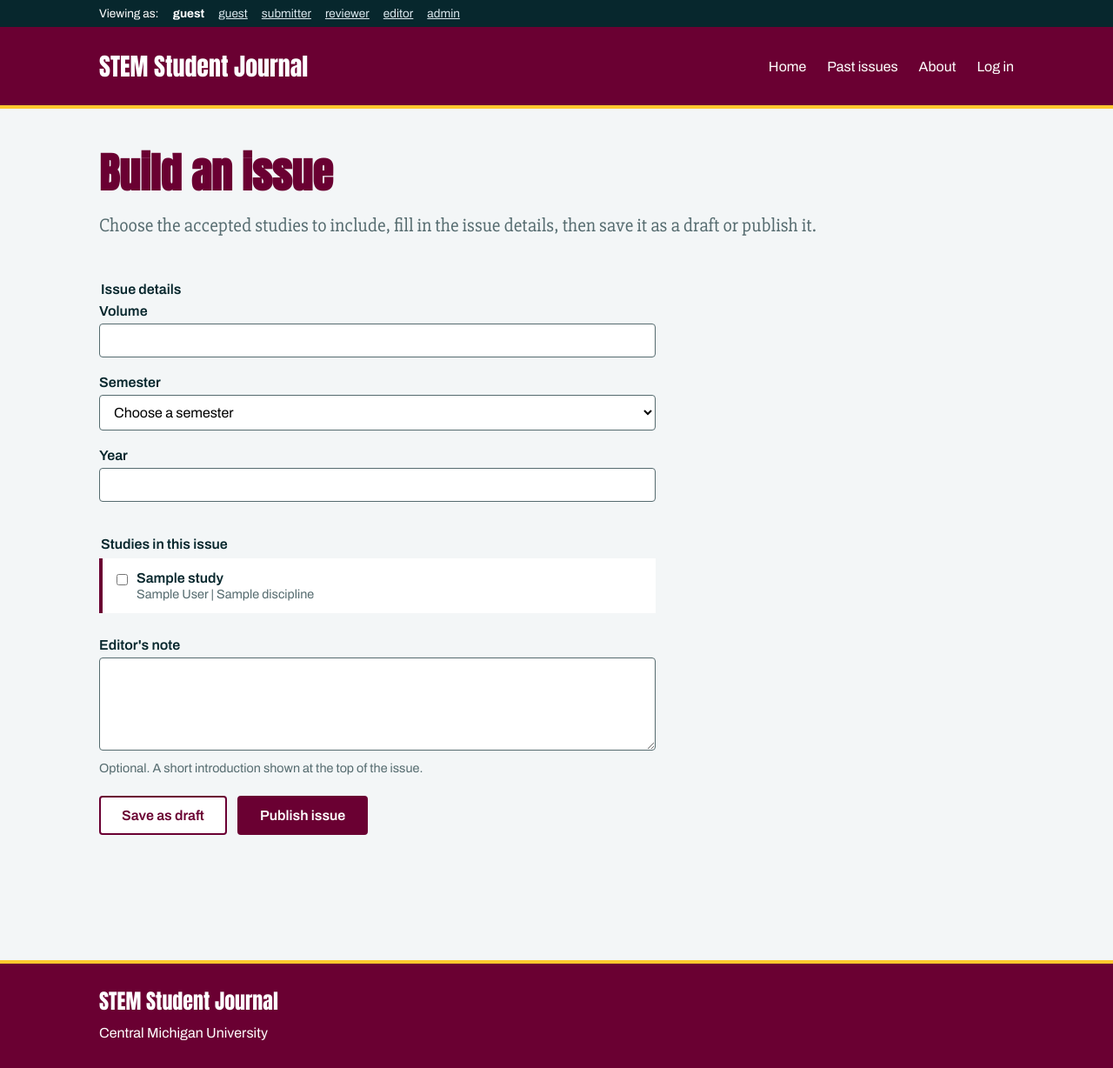
After one commit to IoannisTzor/Undergraduate-Research-Journal-Portal, a Flask app: template templates/build_issue.html in a window 1280 px wide. The commit adds this page. Shown: the whole page at 87% size. Run offline with Flask 3, Linux system fonts and the light colour scheme; the template is opened without the code that fills it: most values are stand-ins (such as "Sample title", 1, 10 or a date in 2020).

Commit message:
revamped the css for more clarity and built the build issue page

```diff
--- a/app.py
+++ b/app.py
@@ -79,6 +79,29 @@ SAMPLE_SUBMISSIONS = [
         "author": "Omar Haddad",
         "reviewers": [],
     },
+        {
+        "id": 5,
+        "title": "Graph coloring for exam scheduling",
+        "discipline": "Mathematics",
+        "submitted": "August 28, 2026",
+        "status": "accepted",
+        "author": "Lena Fischer",
+        "reviewers": [
+            {"name": "Dr. Ana Ruiz", "review_status": "submitted"},
+        ],
+    },
+    {
+        "id": 6,
+        "title": "Antibacterial properties of local honey",
+        "discipline": "Chemistry",
+        "submitted": "September 4, 2026",
+        "status": "accepted",
+        "author": "Marcus Bell",
+        "reviewers": [
+            {"name": "Sam Carter", "review_status": "submitted"},
+            {"name": "Dr. Maria Lopez", "review_status": "submitted"},
+        ],
+    },
 ]
 SAMPLE_ASSIGNMENTS = [
     {
@@ -102,6 +125,14 @@ SAMPLE_ASSIGNMENTS = [
     },
 ]
 SAMPLE_REVIEWERS = ["Dr. Maria Lopez", "Dr. Ken Wu", "Sam Carter", "Dr. Ana Ruiz"]
+
+SAMPLE_USERS = [
+    {"id": 1, "name": "Jane Doe", "email": "doe1j@cmich.edu", "role": "submitter", "joined": "August 30, 2026"},
+    {"id": 2, "name": "Dr. Maria Lopez", "email": "lopez1m@cmich.edu", "role": "reviewer", "joined": "August 12, 2026"},
+    {"id": 3, "name": "Sam Carter", "email": "carte1s@cmich.edu", "role": "reviewer", "joined": "September 2, 2026"},
+    {"id": 4, "name": "Kathryn Bleicher", "email": "bleic1k@cmich.edu", "role": "editor", "joined": "August 1, 2026"},
+    {"id": 5, "name": "Site Admin", "email": "admin@cmich.edu", "role": "admin", "joined": "August 1, 2026"},
+]
 
 @app.route("/")
 def home():
@@ -192,3 +223,14 @@ def manage_submission(submission_id):
 @app.errorhandler(404)
 def page_not_found(error):
     return render_template("404.html"), 404
+
+@app.route("/editor/build-issue")
+@role_required("editor")
+def build_issue():
+    accepted = [s for s in SAMPLE_SUBMISSIONS if s["status"] == "accepted"]
+    return render_template("build_issue.html", accepted=accepted)
+
+@app.route("/admin/users")
+@role_required("admin")
+def manage_users():
+    return render_template("manage_users.html", users=SAMPLE_USERS)
--- a/static/css/style.css
+++ b/static/css/style.css
@@ -1,10 +1,22 @@
-/* ===== Colours and fonts ===== */
+/* ==========================================================================
+   STEM Student Journal stylesheet
+   Sections:
+    1. Colours and fonts      7. Buttons            13. Status labels
+    2. Reset                  8. Page text          14. Details list
+    3. Base styles            9. Article list       15. Submission and review pages
+    4. Layout                10. Past issues        16. Manage submission
+    5. Header                11. Forms              17. Build an issue
+    6. Footer                12. Tables             18. Developer role switcher
+   ========================================================================== */
+
+
+/* ===== 1. Colours and fonts ===== */
 :root {
   /* CMU primary colours */
   --maroon: #6A0032;
   --gold: #FFC82E;
 
-  /* CMU secondary colours we'll use */
+  /* CMU secondary colours we use */
   --background: #F3F6F7;
   --light-blue: #DBE8EE;
   --text: #07272D;
@@ -14,10 +26,18 @@
   --font-heading: "Anton", sans-serif;
   --font-subhead: "Slabo 27px", serif;
   --font-body: "Archivo", sans-serif;
+}
 
-  /* === Base Styles === */
 
-  body{
+/* ===== 2. Reset ===== */
+* {
+  box-sizing: border-box;
+  margin: 0;
+}
+
+
+/* ===== 3. Base styles ===== */
+body {
   font-family: var(--font-body);
   color: var(--text);
   background-color: var(--background);
@@ -25,27 +45,44 @@
   display: flex;
   flex-direction: column;
 }
+
 main {
   flex: 1;
 }
+
 main section {
   margin-bottom: 48px;
 }
-  h1,h2,h3{
+
+h1,
+h2,
+h3 {
   font-family: var(--font-heading);
   color: var(--maroon);
+}
+
+h1 {
+  font-size: 3rem;
+  line-height: 1.1;
+  margin-bottom: 16px;
+}
+
+h2 {
+  font-size: 2rem;
+  margin-bottom: 16px;
+}
+
+p {
+  margin-bottom: 12px;
+  line-height: 1.6;
 }
 
 a {
   color: var(--maroon);
 }
 
-  * {
-  box-sizing: border-box;
-  margin: 0;
-}
 
-  /* ===== Layout ===== */
+/* ===== 4. Layout ===== */
 .container {
   max-width: 1100px;
   width: 100%;
@@ -53,7 +90,13 @@ main section {
   padding: 24px;
 }
 
-/* ===== Header ===== */
+main.container {
+  padding-top: 48px;
+  padding-bottom: 48px;
+}
+
+
+/* ===== 5. Header ===== */
 .site-header {
   background-color: var(--maroon);
   border-bottom: 4px solid var(--gold);
@@ -67,14 +110,12 @@ main section {
   gap: 12px;
 }
 
-
 .site-name {
   font-family: var(--font-heading);
   font-size: 1.75rem;
   color: white;
   text-decoration: none;
 }
-
 
 .site-header ul {
   display: flex;
@@ -92,20 +133,33 @@ main section {
 .site-header ul a:hover {
   color: var(--gold);
 }
-/* ===== Intro and buttons ===== */
-.intro {
-  font-family: var(--font-subhead);
-  font-size: 1.35rem;
-  color: var(--text-muted);
-  max-width: 40em;
-  margin-bottom: 24px;
+
+
+/* ===== 6. Footer ===== */
+.site-footer {
+  background-color: var(--maroon);
+  border-top: 4px solid var(--gold);
+  color: white;
+  margin-top: 48px;
 }
 
+.site-footer p {
+  margin-bottom: 4px;
+}
+
+.footer-name {
+  font-family: var(--font-heading);
+  font-size: 1.5rem;
+}
+
+
+/* ===== 7. Buttons ===== */
 .button {
   display: inline-block;
   background-color: var(--maroon);
   color: white;
   padding: 12px 24px;
+  border: 2px solid var(--maroon);
   border-radius: 4px;
   text-decoration: none;
   font-weight: 600;
@@ -115,7 +169,61 @@ main section {
   background-color: var(--gold);
   color: var(--maroon);
 }
-/* ===== Article list ===== */
+
+/* Real <button> elements need the page font and a hand cursor */
+button.button {
+  cursor: pointer;
+  font: inherit;
+  font-weight: 600;
+}
+
+/* Outline variation, used next to a main button */
+.button--secondary {
+  background-color: white;
+  color: var(--maroon);
+}
+
+.button--secondary:hover {
+  background-color: var(--light-blue);
+  color: var(--maroon);
+}
+
+
+/* ===== 8. Page text ===== */
+.intro {
+  font-family: var(--font-subhead);
+  font-size: 1.35rem;
+  color: var(--text-muted);
+  max-width: 40em;
+  margin-bottom: 24px;
+}
+
+.issue-label {
+  font-size: 0.95rem;
+  color: var(--text-muted);
+  margin-bottom: 24px;
+}
+
+.issue-meta {
+  font-size: 0.95rem;
+  color: var(--text-muted);
+  margin-bottom: 8px;
+}
+
+.authors {
+  font-size: 0.9rem;
+  color: var(--text-muted);
+  margin-bottom: 8px;
+}
+
+.empty-state {
+  background-color: white;
+  padding: 24px;
+  color: var(--text-muted);
+}
+
+
+/* ===== 9. Article list ===== */
 article {
   background-color: white;
   border-left: 4px solid var(--maroon);
@@ -136,47 +244,17 @@ article h3 a:hover {
   text-decoration: underline;
 }
 
-.authors {
-  font-size: 0.9rem;
-  color: var(--text-muted);
-  margin-bottom: 8px;
+article p:last-child {
+  margin-bottom: 0;
 }
 
-/* ===== Footer ===== */
-.site-footer {
-  background-color: var(--maroon);
-  border-top: 4px solid var(--gold);
-  color: white;
-  margin-top: 48px;
-}
 
-.site-footer p {
-  margin-bottom: 4px;
-}
-
-.footer-name {
-  font-family: var(--font-heading);
-  font-size: 1.5rem;
-}
-
-/* ===== Past issues ===== */
-.issue-meta {
-  font-size: 0.95rem;
-  color: var(--text-muted);
-  margin-bottom: 8px;
-}
-
+/* ===== 10. Past issues ===== */
 .citation {
   background-color: var(--light-blue);
   border-left: 4px solid var(--maroon);
   padding: 16px 20px;
   max-width: 45em;
-}
-
-.empty-state {
-  background-color: white;
-  padding: 24px;
-  color: var(--text-muted);
 }
 
 .submit-prompt {
@@ -185,9 +263,14 @@ article h3 a:hover {
   border-top: 4px solid var(--gold);
 }
 
-/* ===== Forms ===== */
+
+/* ===== 11. Forms ===== */
 .form-page {
   max-width: 420px;
+}
+
+.form-page--wide {
+  max-width: 640px;
 }
 
 .field {
@@ -218,13 +301,6 @@ article h3 a:hover {
   border-color: var(--maroon);
 }
 
-.form-switch {
-  margin-top: 24px;
-}
-.form-page--wide {
-  max-width: 640px;
-}
-
 .field textarea {
   resize: vertical;
 }
@@ -236,6 +312,7 @@ article h3 a:hover {
   margin-bottom: 0;
 }
 
+/* Checkbox next to its label */
 .field--checkbox {
   display: flex;
   align-items: flex-start;
@@ -250,33 +327,42 @@ article h3 a:hover {
 .field--checkbox label {
   font-weight: 400;
 }
-button.button {
+
+/* Groups of fields (radio buttons, issue details) */
+fieldset.field {
   border: none;
-  cursor: pointer;
-  font: inherit;
-  font-weight: 600;
-}
-}
-/* ===== Developer role switcher (temporary) ===== */
-.dev-bar {
-  background-color: var(--text);
-  color: white;
-  font-size: 0.85rem;
+  padding: 0;
 }
 
-.dev-bar .container {
+fieldset.field legend {
+  font-weight: 600;
+  margin-bottom: 8px;
+}
+
+.radio-option {
+  display: flex;
+  align-items: center;
+  gap: 8px;
+  margin-bottom: 6px;
+}
+
+.field .radio-option input {
+  width: auto;
+}
+
+/* Links and buttons under a form */
+.form-switch {
+  margin-top: 24px;
+}
+
+.form-actions {
   display: flex;
   flex-wrap: wrap;
-  gap: 16px;
-  padding-top: 8px;
-  padding-bottom: 8px;
+  gap: 12px;
 }
 
-.dev-bar a {
-  color: var(--light-blue);
-}
 
-/* ===== Tables ===== */
+/* ===== 12. Tables ===== */
 .table-wrap {
   overflow-x: auto;
 }
@@ -300,7 +386,9 @@ th {
   font-weight: 600;
 }
 
-/* ===== Status labels ===== */
+
+/* ===== 13. Status labels ===== */
+/* Default look: Submitted, Under review */
 .status {
   display: inline-block;
   padding: 4px 10px;
@@ -312,11 +400,14 @@ th {
   color: var(--text);
 }
 
-.status--revisions-requested {
+/* Needs action from the person viewing it */
+.status--revisions-requested,
+.status--not-started {
   background-color: var(--gold);
   color: var(--maroon);
 }
 
+/* Good outcomes */
 .status--accepted,
 .status--published {
   background-color: var(--maroon);
@@ -328,7 +419,9 @@ th {
   color: var(--text-muted);
   border: 1px solid var(--text-muted);
 }
-/* ===== Details list ===== */
+
+
+/* ===== 14. Details list ===== */
 .details-list {
   display: grid;
   grid-template-columns: max-content 1fr;
@@ -343,36 +436,15 @@ th {
 .details-list dd {
   margin: 0;
 }
-.status--revisions-requested,
-.status--not-started {
-  background-color: var(--gold);
-  color: var(--maroon);
-}
-fieldset.field {
-  border: none;
-  padding: 0;
-}
 
-fieldset.field legend {
-  font-weight: 600;
-  margin-bottom: 8px;
-}
 
-.radio-option {
-  display: flex;
-  align-items: center;
-  gap: 8px;
-  margin-bottom: 6px;
-}
-
-.field .radio-option input {
-  width: auto;
-}
-
+/* ===== 15. Submission and review pages ===== */
 .study-download {
   margin-top: 24px;
 }
-/* ===== Manage submission ===== */
+
+
+/* ===== 16. Manage submission ===== */
 .reviewer-list {
   list-style: none;
   padding: 0;
@@ -412,3 +484,49 @@ fieldset.field legend {
 .confidential p:last-child {
   margin-bottom: 0;
 }
+
+
+/* ===== 17. Build an issue ===== */
+.study-option {
+  background-color: white;
+  padding: 14px 16px;
+  margin-bottom: 8px;
+  border-left: 4px solid var(--maroon);
+}
+
+.study-option label {
+  display: flex;
+  flex-direction: column;
+  gap: 2px;
+  margin-bottom: 0;
+  cursor: pointer;
+}
+
+.study-option-title {
+  font-weight: 600;
+}
+
+.study-option-meta {
+  font-size: 0.9rem;
+  color: var(--text-muted);
+}
+
+
+/* ===== 18. Developer role switcher (temporary, remove with real login) ===== */
+.dev-bar {
+  background-color: var(--text);
+  color: white;
+  font-size: 0.85rem;
+}
+
+.dev-bar .container {
+  display: flex;
+  flex-wrap: wrap;
+  gap: 16px;
+  padding-top: 8px;
+  padding-bottom: 8px;
+}
+
+.dev-bar a {
+  color: var(--light-blue);
+}
--- a/templates/base.html
+++ b/templates/base.html
@@ -36,7 +36,7 @@
             <li><a href="{{url_for('my_assignments')}}">My assignments</a></li>
           {% elif current_role == "editor" %}
             <li><a href="{{url_for('all_submissions')}}">All submissions</a></li>
-            <li><a href="#">Build an issue</a></li>
+            <li><a href="{{url_for('build_issue')}}">Build an issue</a></li>
           {% elif current_role == "admin" %}
             <li><a href="#">Manage users</a></li>
           {% endif %}
--- /dev/null
+++ b/templates/build_issue.html
@@ -0,0 +1,67 @@
+{% extends "base.html" %}
+
+{% block title %}Build an issue | STEM Student Journal{% endblock %}
+
+{% block content %}
+    <section>
+      <h1>Build an issue</h1>
+      <p class="intro">Choose the accepted studies to include, fill in the issue details, then save it as a draft or publish it.</p>
+    </section>
+
+    {% if accepted %}
+      <section class="form-page form-page--wide">
+        <form method="post">
+          <fieldset class="field">
+            <legend>Issue details</legend>
+
+            <div class="field">
+              <label for="volume">Volume</label>
+              <input type="number" id="volume" name="volume" min="1" required>
+            </div>
+
+            <div class="field">
+              <label for="semester">Semester</label>
+              <select id="semester" name="semester" required>
+                <option value="">Choose a semester</option>
+                <option value="fall">Fall</option>
+                <option value="spring">Spring</option>
+              </select>
+            </div>
+
+            <div class="field">
+              <label for="year">Year</label>
+              <input type="number" id="year" name="year" min="2025" required>
+            </div>
+          </fieldset>
+
+          <fieldset class="field">
+            <legend>Studies in this issue</legend>
+            {% for study in accepted %}
+              <div class="field--checkbox study-option">
+                <input type="checkbox" id="study-{{ study.id }}" name="study_ids" value="{{ study.id }}">
+                <label for="study-{{ study.id }}">
+                  <span class="study-option-title">{{ study.title }}</span>
+                  <span class="study-option-meta">{{ study.author }} | {{ study.discipline }}</span>
+                </label>
+              </div>
+            {% endfor %}
+          </fieldset>
+
+          <div class="field">
+            <label for="editor_note">Editor's note</label>
+            <textarea id="editor_note" name="editor_note" rows="5" aria-describedby="editor-note-hint"></textarea>
+            <p class="field-hint" id="editor-note-hint">Optional. A short introduction shown at the top of the issue.</p>
+          </div>
+
+          <div class="form-actions">
+            <button type="submit" name="action" value="draft" class="button button--secondary">Save as draft</button>
+            <button type="submit" name="action" value="publish" class="button">Publish issue</button>
+          </div>
+        </form>
+      </section>
+    {% else %}
+      <section>
+        <p class="empty-state">There are no accepted studies yet. Accept studies from <a href="{{ url_for('all_submissions') }}">All submissions</a> first.</p>
+      </section>
+    {% endif %}
+{% endblock %}
```
Lines whose indentation alone changed are shown as unchanged.
